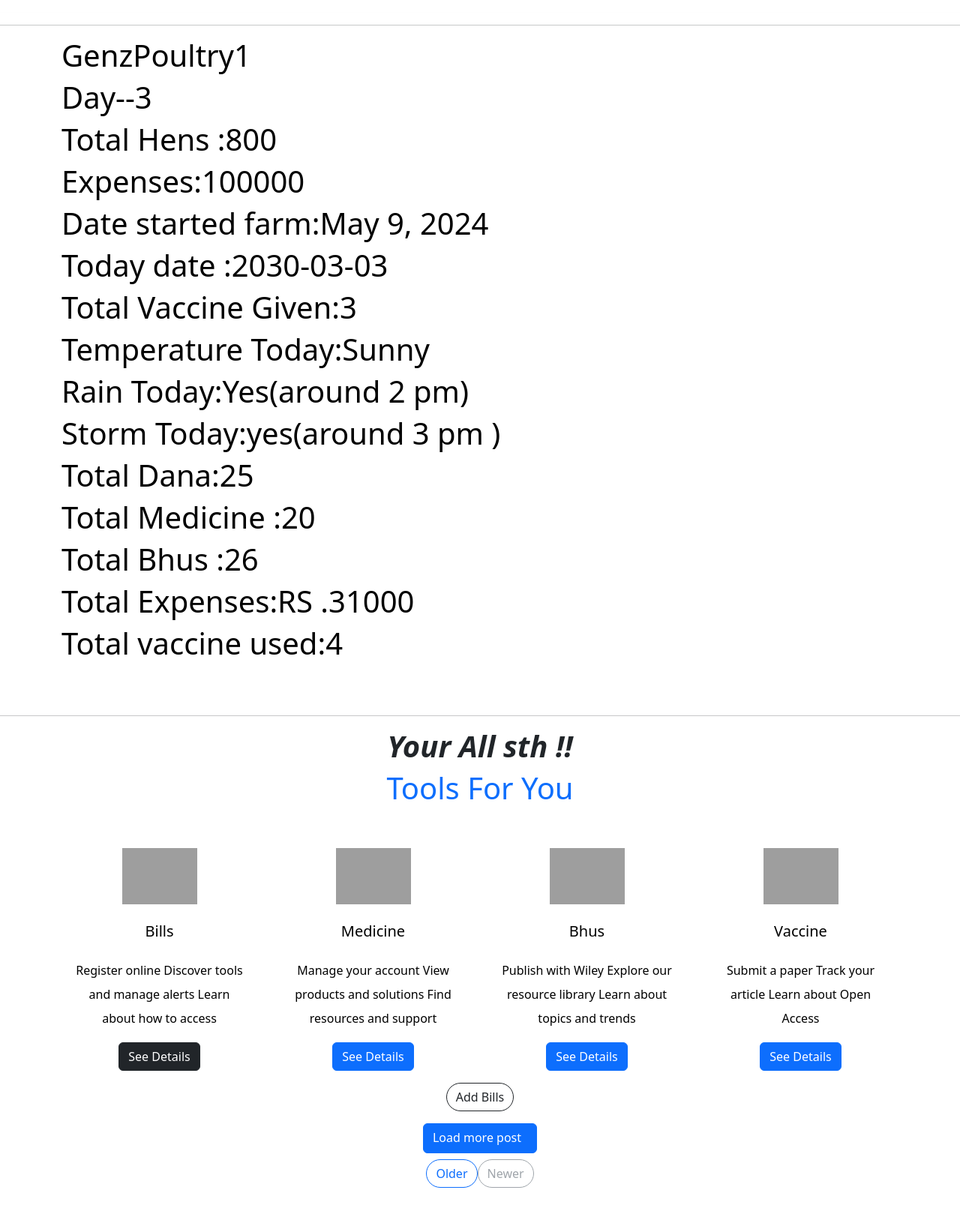
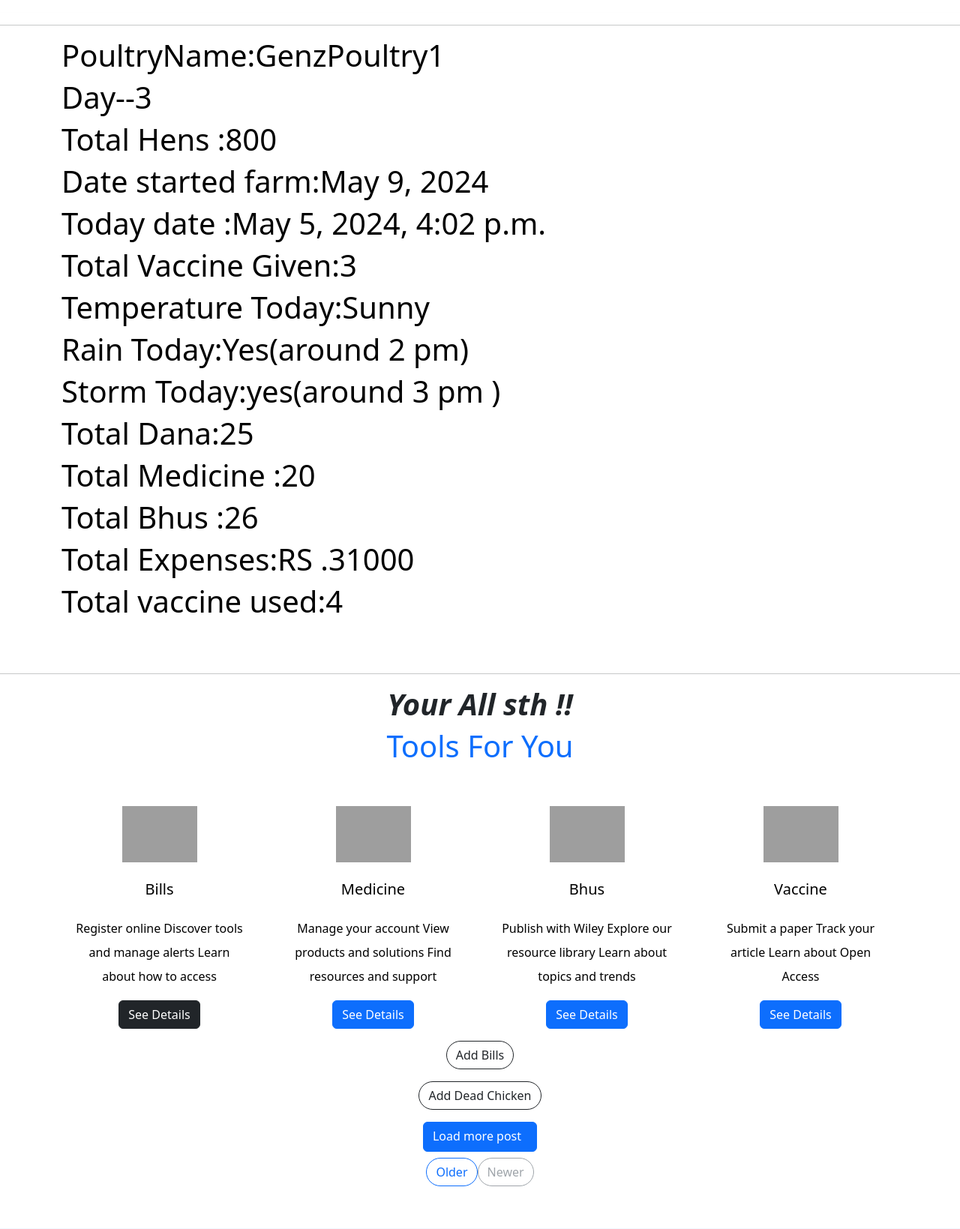
Before and after one commit to kushal1o1/PMS, a Django app: a page that uses PMS/userhome/templates/profile.html in a window 1280 px wide. Shown: the part 161-1800 px from the top of the page at 75% size. Run offline with Django 5.2, Linux system fonts and the light colour scheme; data comes from the database, SQL or seed files in the repository; parts of the project's set-up code (start-up, migrations or seed data) failed here and were passed over; some libraries are stand-ins or nearby versions; grey boxes are pictures that could not be loaded.

Commit message:
Added: model attribute TotaldeadChicken and update it in web

```diff
--- a/PMS/userhome/models.py
+++ b/PMS/userhome/models.py
@@ -6,11 +6,16 @@ class Poultry(models.Model):
     user = models.ForeignKey(User, on_delete=models.CASCADE)
     poultryName = models.CharField(max_length=20, primary_key=True)
     totalChicken = models.IntegerField()
+    totalDead = models.IntegerField(default=0)
     startDate = models.DateField(auto_now_add=True)
 
     @property
     def totalDays(self):
         return ((date.today() - self.startDate)).days+1
+
+    @property
+    def totalChickenNow(self):
+        return ((self.totalChicken-self.totalDead))
 
 
     def __str__(self):
--- a/PMS/userhome/templates/mainpage.html
+++ b/PMS/userhome/templates/mainpage.html
@@ -27,7 +27,10 @@
 <h1>{{parm.user}}</h1>
 
 <h1>{{parm.poultryName}}</h1>
-<h1>{{parm.totalChicken}}</h1>
+<h1>Total Chicken:{{parm.totalChicken}}</h1>
+<h1>Total Chicken Now:{{parm.totalChickenNow}}</h1>
+<h1>Total Dead Chicken:{{parm.totalDead}}</h1>
+
 <h1>{{parm.startDate}}</h1>
 <h1>Total days:{{parm.totalDays}}</h1>
 
--- a/PMS/userhome/templates/profile.html
+++ b/PMS/userhome/templates/profile.html
@@ -6,14 +6,13 @@
 {%load static%}
 <hr class="text-dark">
 <div class="container ">
-    <h1 class="">{{parm.poultryName}}</h1>
+    <h1 class="">PoultryName:{{parm.poultryName}}</h1>
 
 
     <h1 class="">Day-{{parm.totalDays}}</h1>
     <h1 class="">Total Hens :{{parm.totalChicken}}</h1>
-    <h1 class="">Expenses:100000</h1>
     <h1 class="">Date started farm:{{parm.startDate}}</h1>
-    <h1 class="">Today date :2030-03-03</h1>
+    <h1 class="">Today date :{{context.todayDate}}</h1>
     <h1 class="">Total Vaccine Given:3</h1>
     <h1 class="">Temperature Today:Sunny</h1>
     <h1 class="">Rain Today:Yes(around 2 pm)</h1>
@@ -24,12 +23,6 @@
    <h1>Total Expenses:RS .{{context.total_amount}}</h1>
    <h1>Total vaccine used:{{context.vaccine}}</h1>
     <br><br>
-   {% comment %} <p>{{bill.user}}</p>
-   <p>{{bill.poultryName}}</p> {% endcomment %}
-   {% comment %} <p>{{bill.imgfile}}</p> {% endcomment %}
-   {% comment %} <p>{{bill.posted_date}}</p> {% endcomment %}
-   {% comment %} <p>{{bill.TotalChickenFeed}}</p> {% endcomment %}
-
 
 
 </div>
@@ -44,17 +37,7 @@
 
   <hr class="text-dark">
 <h1 class="text-center fw-bold    text-dark" style="font-style:oblique;">Your All sth !!</h1>
-{% comment %} {% for parm in parms %}
-<h1>{{parm.user_id}}</h1>
-<h1>{{parm.user}}</h1>
 
-<h1>{{parm.poultryName}}</h1>
-<h1>{{parm.totalChicken}}</h1>
-<h1>{{parm.startDate}}</h1>
-<p class="text-center"><a href="profile/{{parm.poultryName}}" type="button" class=" btn btn-outline-dark rounded-pill text-center" >See Details</a></p> {% endcomment %}
-{% comment %}
-<hr class="text-dark">
-{% endfor%} {% endcomment %}
 
 
 
@@ -112,6 +95,7 @@
       </section>
 
       <p class="text-center"><button class="btn btn-outline-dark rounded-pill " data-bs-toggle="modal" data-bs-target="#addimg">Add Bills</button></p>
+      <p class="text-center"><button class="btn btn-outline-dark rounded-pill " data-bs-toggle="modal" data-bs-target="#addDead">Add Dead Chicken</button></p>
 
 
 
@@ -206,6 +190,38 @@
 
 </div>
 
+<div class="modal fade text-dark" id="addDead" data-bs-backdrop="static" data-bs-keyboard="false" tabindex="-1" aria-labelledby="staticBackdropLabel" aria-hidden="true">
+  <div class="modal-dialog">
+    <div class="modal-content">
+      <div class="modal-header">
+        <h1 class="modal-title fs-5" id="staticBackdropLabel">Dead Chickens</h1>
+        <button type="button" class="btn-close" data-bs-dismiss="modal" aria-label="Close"></button>
+      </div>
+      <div class="modal-body">
+        {% load static%}
+      <form method="post" name="form" action="submit_bill/{{parm.poultryName}}" enctype="multipart/form-data">
+      {% csrf_token %}
+
+
+
+
+      <div class="mb-3">
+        <label for="exampleInputtotalChickenFeed" class="form-label" autocomplete="off">Total Chicken Dead</label>
+        <input type="number" name="TotalChickenDead" class="form-control" id="exampleInputtotalChickenDead" aria-describedby="Help" >
+             </div>
+
+      </div>
+      <div class="modal-footer">
+        <button type="button" class="btn btn-secondary" data-bs-dismiss="modal" >Cancel</button>
+        <button type="submit" class="btn btn-primary" name="Deadform" >Upload</button>
+      </form>
+      </div>
+    </div>
+  </div>
+
+
+</div>
+
 
 <div class="d-flex align-items-center justify-content-around  text-dark"> <button type="button" class="btn btn-primary">Load more post <i
   class="bi bi-arrow-down-circle ms-2 align-middle"></i></button></div>
--- a/PMS/userhome/views.py
+++ b/PMS/userhome/views.py
@@ -22,8 +22,6 @@ print(Poultry)
 @login_required
 def userHome(request,user_id):
     user_info = Poultry.objects.filter(user_id=user_id).order_by('startDate')
-    for poultry in user_info:
-     print(poultry.totalDays)
     return render(request, 'mainpage.html',{'parms':user_info})
 
 
@@ -44,6 +42,8 @@ def submit_detail(request,user_id):
 
             )
 
+
+
     return redirect('userhome:mainpage', user_id=user_id)
 
 
@@ -53,7 +53,6 @@ def submit_detail(request,user_id):
 def profile(request,user_id,poultryName):
     poultry_info = Poultry.objects.filter(user_id=user_id).filter(poultryName=poultryName)
     Bill_info = BillPost.objects.filter(poultryName=poultryName).order_by('-posted_date')
-    print(Bill_info)
     poultry = Poultry.objects.get(user_id=user_id, poultryName=poultryName)
 
     # Fetch or create the Total object for the specific poultry
@@ -68,11 +67,10 @@ def profile(request,user_id,poultryName):
     total_vaccine = total_obj.totalVaccine
     total_amount = total_obj.totalAmount
     total_Bhus = total_obj.totalBhus
-
+    todayDate=datetime.now()
     context={"poultry":poultry,"bills":Bill_info,'dana':total_dana,'medicine':total_medicine,'vaccine':total_vaccine,'total_amount':total_amount,
-    'total_bhus':total_Bhus
+    'total_bhus':total_Bhus,'todayDate':todayDate
     }
-    print(context)
     return render(request, 'profile.html',{'parm':poultry_info[0],
     'bill':Bill_info,'context':context})
 
@@ -106,6 +104,12 @@ def submit_bill(request, user_id, poultryName):
             )
             new_image_post.save()
 
+        if 'Deadform' in request.POST:
+                    deadbirds = int(request.POST.get("TotalChickenDead"))
+                    poultry_info = Poultry.objects.filter(user_id=user_id, poultryName=poultryName).first()
+                    poultry_info.totalDead += deadbirds
+                    poultry_info.save()
+
     return redirect('userhome:profile', user_id=user_id, poultryName=poultryName)
 
 @login_required
```
Also changed, not shown: PMS/db.sqlite3, PMS/userhome/migrations/0005_poultry_totaldead.py (added).
